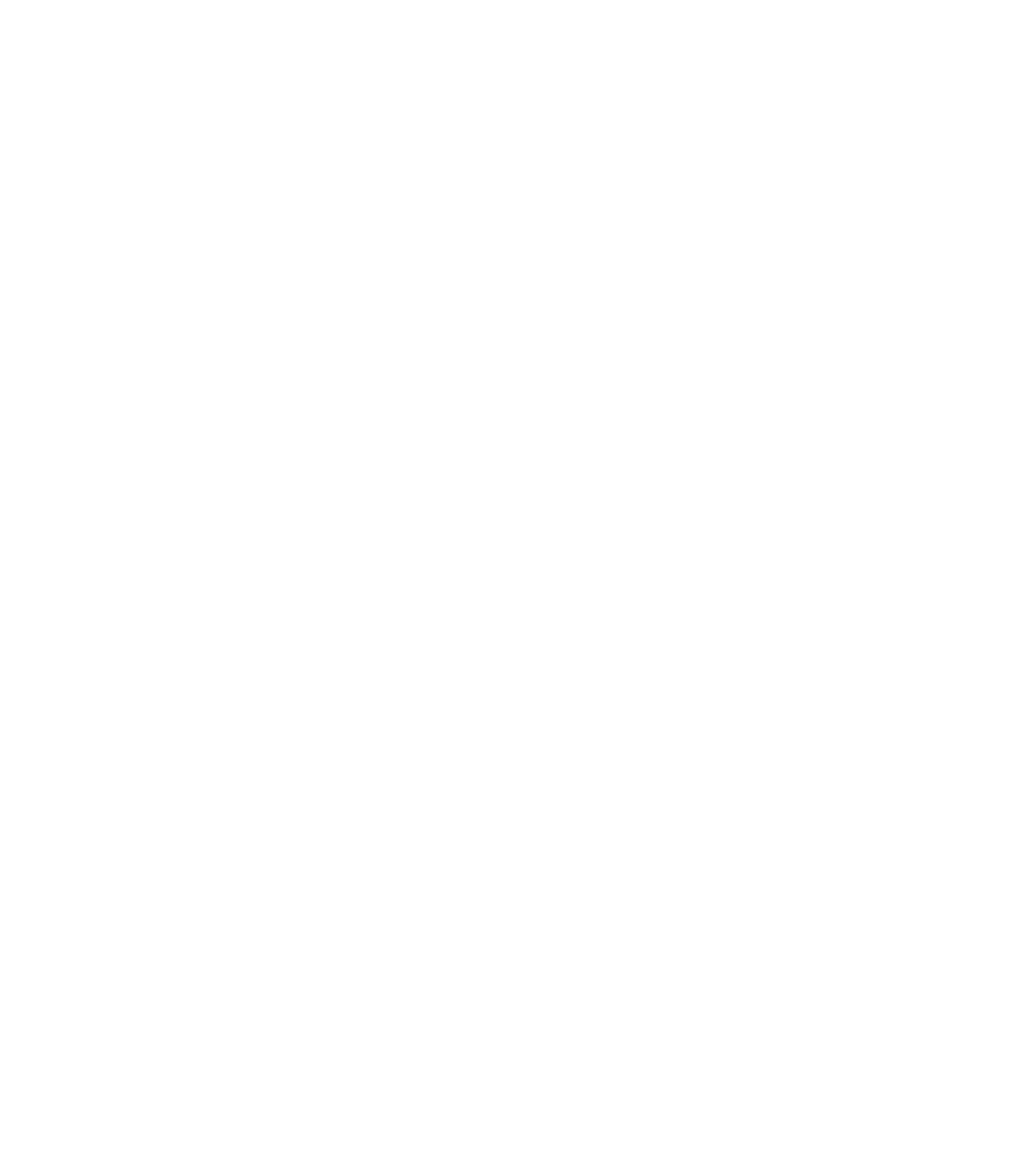
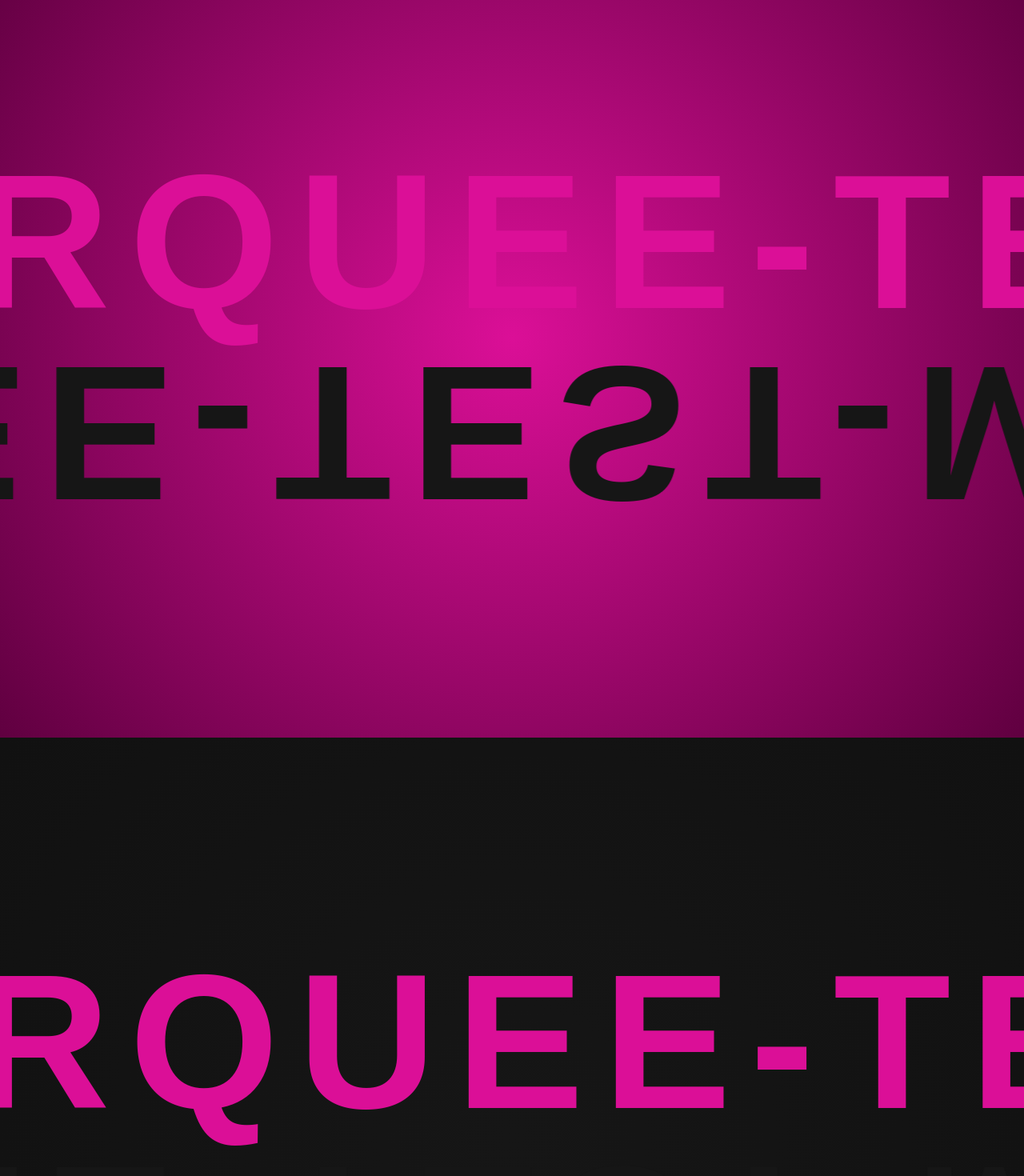
Before and after one commit to NoxturneDev/porto-team, a React (Create React App) app: page /demo in a window 1280 px wide. Before the commit this address had no page. Shown: the part 78-1548 px from the top of the page at 80% size. Before the commit the page ends 800 px from the top, so only its background shows below. Built offline with nearby package versions, Linux system fonts and the light colour scheme; a web font is replaced by a local one.

Commit message:
add new demo page for development purpose

```diff
--- a/src/App.jsx
+++ b/src/App.jsx
@@ -3,7 +3,7 @@
 import About from "./pages/about/About";
 import LandingPage from "./pages/landing-page/LandingPage";
 import Project from "./pages/project/Project";
-import Contact from "./pages/contact/Contact";
+import Demo from "./pages/Demo";
 import { Routes, Route, BrowserRouter as Router } from "react-router-dom";
 
 function App() {
@@ -14,6 +14,7 @@
         <Route path="/home" element={<LandingPage />} />
         <Route path="/about" element={<About />} />
         <Route path="/project" element={<Project />} />
+        <Route path="/demo" element={<Demo />} />
       </Routes>
     </Router>
   );
--- /dev/null
+++ b/src/pages/Demo.jsx
@@ -0,0 +1,18 @@
+import React from 'react'
+import { Section } from '../components/layout/Container'
+import HeaderMarquee from '../animation/HeaderMarquee'
+
+function Demo() {
+    return (
+        <div style={{ overflowX: 'hidden'}}>
+            <Section customClass="bg-radial-main">
+                <HeaderMarquee>TEST-MARQUEE</HeaderMarquee>
+            </Section>
+            <Section customClass="bg-radial-dark">
+                <HeaderMarquee>TEST-MARQUEE</HeaderMarquee>
+            </Section>
+        </div>
+    )
+}
+
+export default Demo
```
